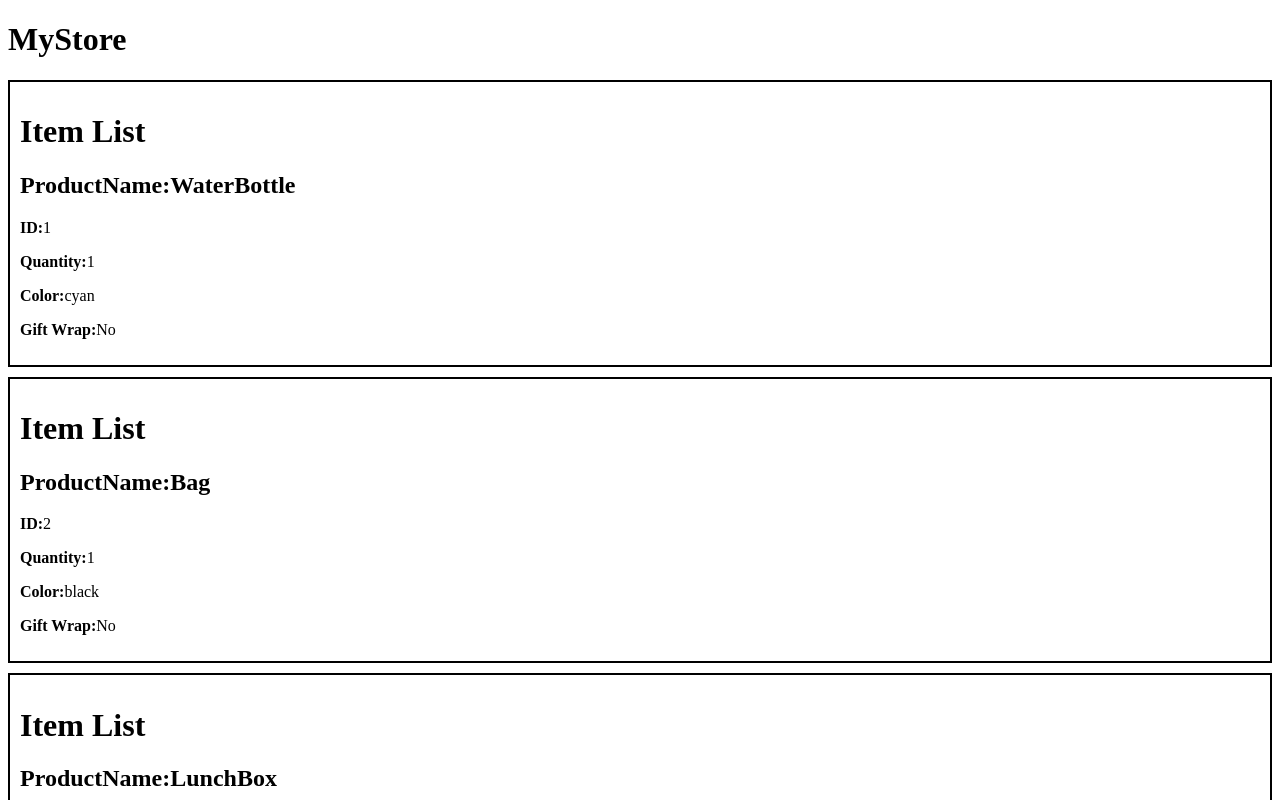
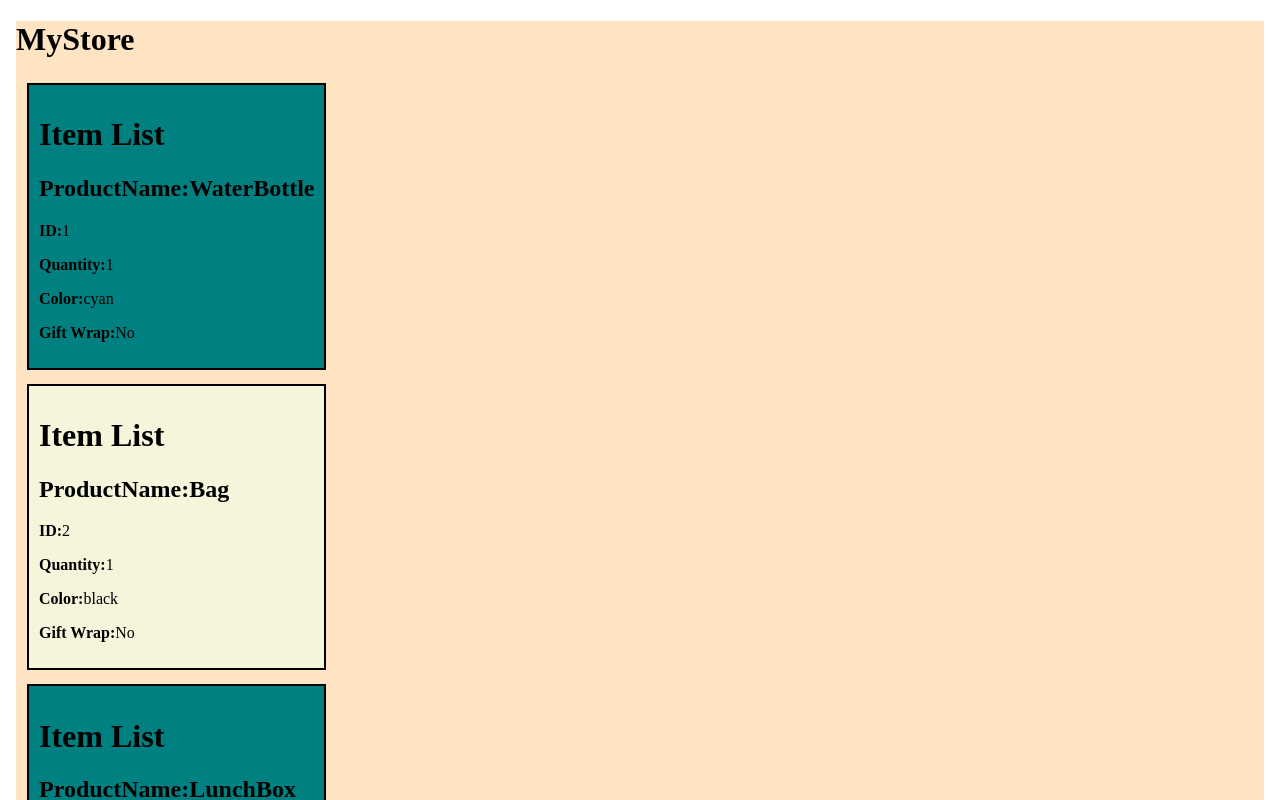
Before and after one commit to MalviKanadia/Malvi-Kanadia-My-Project, an Angular app: page / in a window 1280 px wide. Shown: the top 800 px of the page. Built offline with nearby package versions, Linux system fonts and the light colour scheme.

Commit message:
step11, step12 and step14 completed

```diff
--- a/src/app/app.component.css
+++ b/src/app/app.component.css
@@ -1,37 +1,3 @@
-.display{
-  background-color: burlywood;
-  padding: 15px;
-
+body{
+  background-color: bisque;
 }
-h2{
-  text-align: center;
-  font-style: italic;
-  color:black;
-  font-weight: bold;
-  text-decoration: underline;
-}
-h3{
-  font-size: 25px;
-  font-style: oblique;
-  font-weight: bold;
-  padding: 2px;
-  text-decoration: underline;
-}
-p{
-  font-size: 20px;
-  font-style: normal;
-  font-weight: bold;
-  padding: 8px;
-}
-
-.toggleStatus{
-  background-color: white;
-  color: black;
-  font-weight: bold;
-  cursor: pointer;
-  font-size: 20px;
-}
-
-.toggleStatus:hover{
-  color: blue;
-}
--- a/src/app/app.component.html
+++ b/src/app/app.component.html
@@ -1,2 +1,2 @@
-<h1>{{ title }}</h1>
-<app-content-list></app-content-list>
+<body><h1>{{ title }}</h1>
+<app-content-list></app-content-list></body>
--- a/src/app/app.component.ts
+++ b/src/app/app.component.ts
@@ -14,11 +14,4 @@ import {ContentListComponent} from "./content-list/content-list.component";
 export class AppComponent {
   title = 'MyStore';
 
-  userList: User[] =[
-    {id:1, productName:"WaterBottle", quantity:1, color:"cyan", giftWrap:false,},
-    {id:2, productName:"Bag", quantity:1, color:"black",  giftWrap:false,},
-    {id:3, productName:"LunchBox",  quantity:2, color:"biege",  giftWrap:true},
-    {id:4, productName:"Box", quantity:4, color:"purple", giftWrap:true}]
-
-
 }
--- a/src/app/content-list-item/content-list-item.component.html
+++ b/src/app/content-list-item/content-list-item.component.html
@@ -1,3 +1,4 @@
+
 <div *ngIf="item" class="item-list">
   <h1>Item List</h1>
   <h2><strong> ProductName:</strong>{{item.productName}}</h2>
--- a/src/app/content-list-item/content-list-item.component.ts
+++ b/src/app/content-list-item/content-list-item.component.ts
@@ -14,4 +14,5 @@ import {NgIf} from "@angular/common";
 export class ContentListItemComponent {
   @Input() item ?:User;
 
+
 }
--- a/src/app/content-list/content-list.component.css
+++ b/src/app/content-list/content-list.component.css
@@ -0,0 +1,7 @@
+
+.even-item{
+  background-color:teal;
+}
+.odd-item{
+  background-color:beige;
+}
--- a/src/app/content-list/content-list.component.html
+++ b/src/app/content-list/content-list.component.html
@@ -1,6 +1,14 @@
+<body>
+<table>
+  <tbody>
+  <tr *ngFor="let item of userList; let i= index">
 
-<app-content-list-item [item]="userList[0]"></app-content-list-item>
-<app-content-list-item [item]="userList[1]"></app-content-list-item>
-<app-content-list-item [item]="userList[2]"></app-content-list-item>
-<app-content-list-item [item]="userList[3]"></app-content-list-item>
-<app-content-list-item [item]="userList[5]"></app-content-list-item>
+    <td colspan ="5">
+      <app-content-list-item [item]="item" [ngClass]="{'even-item':i%2==0,'odd-item':i%2!=0 }"></app-content-list-item>
+
+
+    </td>
+  </tr>
+  </tbody>
+</table>
+</body>
--- a/src/app/content-list/content-list.component.ts
+++ b/src/app/content-list/content-list.component.ts
@@ -1,12 +1,15 @@
 import { Component } from '@angular/core';
 import {User} from "../Shared/models/user";
 import {ContentListItemComponent} from "../content-list-item/content-list-item.component";
+import {NgClass, NgForOf} from "@angular/common";
 
 @Component({
   selector: 'app-content-list',
   standalone: true,
   imports: [
-    ContentListItemComponent
+    ContentListItemComponent,
+    NgForOf,
+    NgClass
   ],
   templateUrl: './content-list.component.html',
   styleUrl: './content-list.component.css'
```
Also changed, not shown: src/app/content-list-item/content-list-item.component.css (line endings or trailing spaces).
